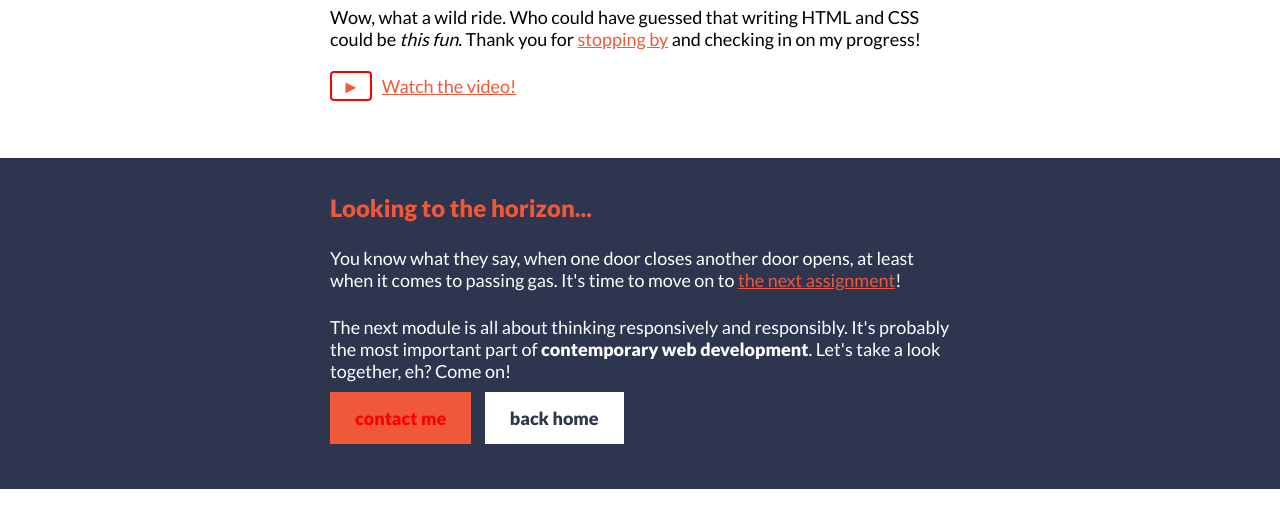
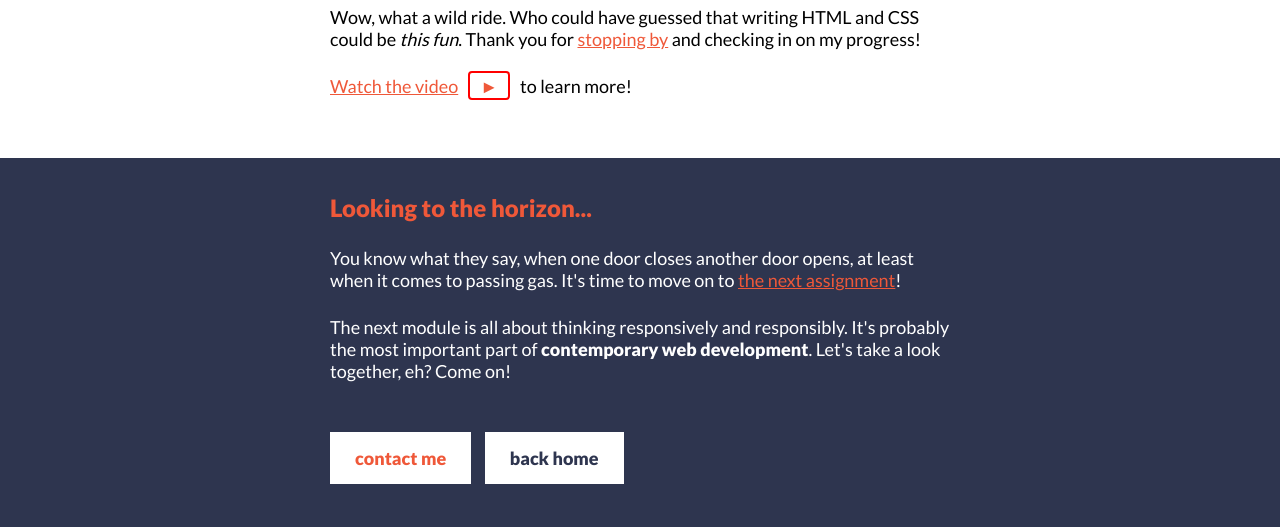
Before and after one commit to mikeocorn/responsive-web-bootcamp, a plain HTML site: page CSS-fundamentals/css-fundamentals.html in a window 1280 px wide. In both pictures the pointer is over the link "contact me". Shown: the part 261-788 px from the top of the page. Drawn offline with Linux system fonts and the light colour scheme.

Commit message:
Updates to css-fundamentals

```diff
--- a/CSS-fundamentals/CSS/css-fundamentals.css
+++ b/CSS-fundamentals/CSS/css-fundamentals.css
@@ -40,11 +40,6 @@ a {
     font-weight: 400;
 }
 
-a:focus,
-a:hover {
-    color: red;
-    font-weight: 900;
-}
 
 /* --- Class Selectors --- */
 
@@ -72,12 +67,15 @@ a:hover {
 .video-buttom {
     border: red solid 2px;
     border-radius: 4px;
-    padding: 2px 10px;
-    margin-right: 10px;
+    padding: 2px 10px 1px 10px;
+    margin: 0 10px;
+}
+.btns {
+    padding: 25px 0 0;
 }
 
 .btn {
-   /* display: inline-block; */
+    display: inline-block;
     padding: 15px 25px;
     text-align: center;
     text-decoration: none;
@@ -95,13 +93,20 @@ a:hover {
     margin: 0 10px;
 }
 
-.btn-default:focus,
-.btn-default:hover {
+.default:focus,
+.default:hover {
     background-color:white;
     color: #ef5839;
 }
 
-.btn-mod:focus,
-.btn-mod:hover {
+.mod:focus,
+.mod:hover {
+    background-color: grey;
+    color: #fff;
+}
 
+a:focus,
+a:hover {
+    color: red;
+    font-weight: 900;
 }
--- a/CSS-fundamentals/css-fundamentals.html
+++ b/CSS-fundamentals/css-fundamentals.html
@@ -20,7 +20,7 @@
                 <h2>I've learned a lot since the start!</h2>
                 <img src="images/barcelona-skyline.jpg" />
                 <p>Wow, what a wild ride. Who could have guessed that writing HTML and CSS could be <em>this fun</em>. Thank you for <a href="">stopping by</a> and checking in on my progress!</p>
-                <p><a class="nounderline" href=""><span class="video-buttom">&#9658</a></span><a href="">Watch the video!</a></p>
+                <p><a href="">Watch the video</a><a class="nounderline" href=""><span class="video-buttom">&#9658</a></span>to learn more!</p>
             </div>
         </section>
 
@@ -29,7 +29,7 @@
                 <h2>Looking to the horizon...</h2>
                 <p>You know what they say, when one door closes another door opens, at least when it comes to passing gas. It's time to move on to <a href="">the next assignment</a>!</p>
                 <p>The next module is all about thinking responsively and responsibly. It's probably the most important part of <strong>contemporary web development</strong>. Let's take a look together, eh? Come on!</p>
-                <div>
+                <div class="btns">
                     <p class="links">
                         <a class="btn default">contact me</a>
                         <a class="btn mod">back home</a>
```
